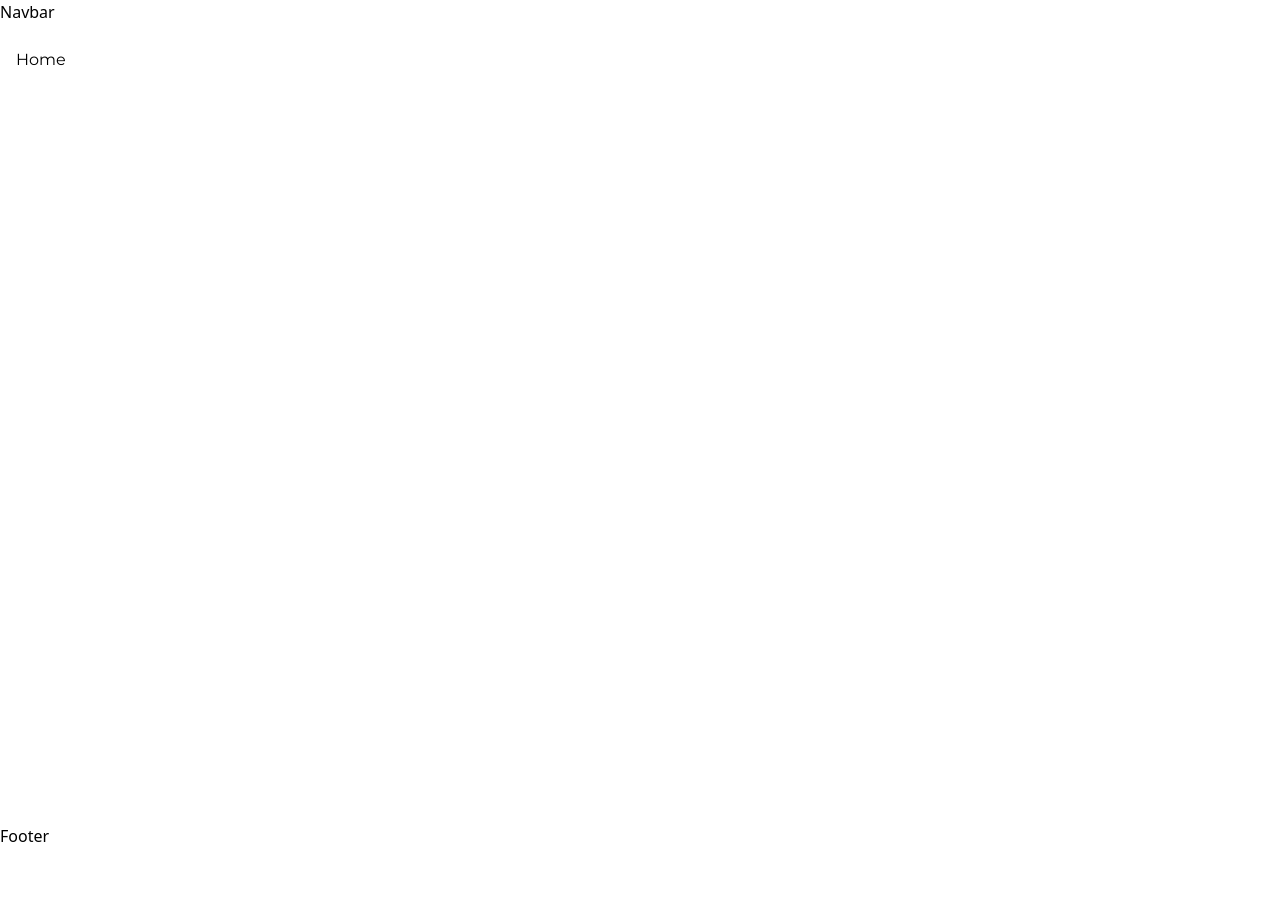
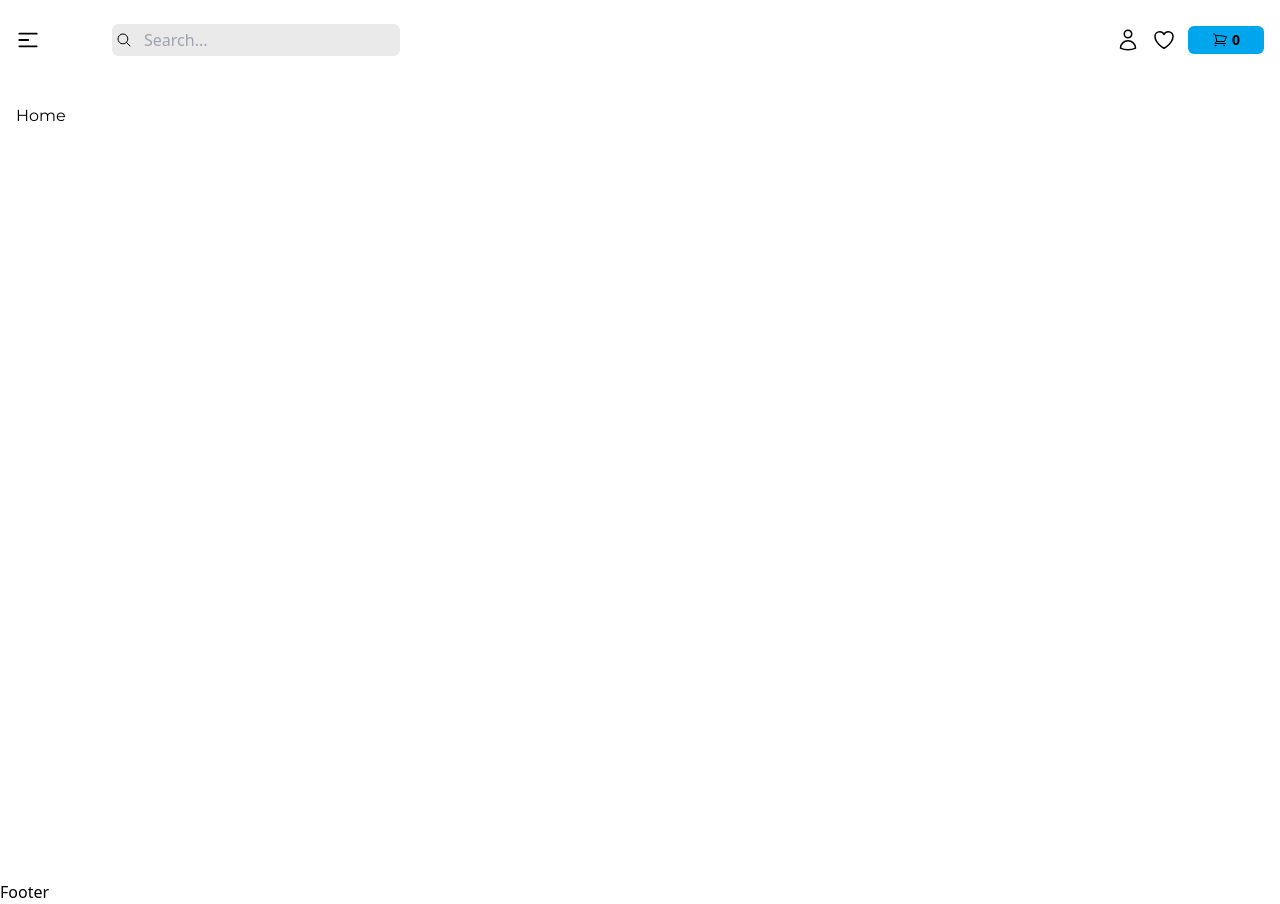
Before and after one commit to adoraa/scn_v1, a React (Vite) app in the folder frontend/: page / in a window 1280 px wide. Before the commit the page ends 848 px from the top, so only its background shows below. Built offline with nearby package versions, Linux system fonts and the light colour scheme.

Commit message:
navigation

```diff
--- a/frontend/package.json
+++ b/frontend/package.json
@@ -14,6 +14,8 @@
   "dependencies": {
     "react": "^18.3.1",
     "react-dom": "^18.3.1",
+    "react-icons": "^5.3.0",
+    "react-redux": "^9.1.2",
     "react-router-dom": "^6.27.0"
   },
   "devDependencies": {
--- a/frontend/src/components/Navbar.jsx
+++ b/frontend/src/components/Navbar.jsx
@@ -1,7 +1,113 @@
-import React from 'react'
+import React, { useState } from "react";
+import { Link } from "react-router-dom";
+import { HiMiniBars3CenterLeft } from "react-icons/hi2";
+import { IoSearchOutline } from "react-icons/io5";
+import { HiOutlineUser } from "react-icons/hi2";
+import { HiOutlineHeart } from "react-icons/hi2";
+import { HiOutlineShoppingCart } from "react-icons/hi2";
+import avatar from "../assets/avatar.png";
+import { useSelector } from "react-redux";
+
+const navigation = [
+  { name: "Dashboard", href: "/dashboard" },
+  { name: "Orders", href: "/orders" },
+  { name: "Cart", href: "/cart" },
+  { name: "Checkout", href: "/checkout" },
+];
 
 export const Navbar = () => {
+  const [isDropdownOpen, setIsDropdownOpen] = useState(false);
+  const cartItems = []
+  // const cartItems = useSelector((state) => state.cart.cartItems);
+  // console.log(cartItems);
+
+  const currentUser = false;
   return (
-    <div>Navbar</div>
-  )
-}
+    <header className="max-w-screen-2xl mx-auto px-4 py-6">
+      <nav className="flex justify-between items-center">
+        {/* left side */}
+        <div className="flex items-center md:gap-16 gap-4">
+          <Link to="/">
+            <HiMiniBars3CenterLeft className="size-6" />
+          </Link>
+
+          {/* search input */}
+          <div className="relative sm:w-72 w-40 space-x-2">
+            <IoSearchOutline className="absolute inline-block left-3 inset-y-2" />
+            <input
+              type="text"
+              placeholder="Search..."
+              className="bg-[#EAEAEA] w-full py-1 md:px-8 px-6 rounded-md
+                  focus:outline-none"
+            />
+          </div>
+        </div>
+        {/* right side */}
+        <div className="relative flex items-center md:space-x-3 space-x-2">
+          <div>
+            {currentUser ? (
+              <>
+                <button onClick={() => setIsDropdownOpen(!isDropdownOpen)}>
+                  <img
+                    src={avatar}
+                    alt="user-profile-image"
+                    className={`size-7 rounded-full ${
+                      currentUser ? "ring-2 ring-blue-500" : ""
+                    }`}
+                  />
+                </button>
+                {/* show dropdown */}
+                {isDropdownOpen && (
+                  <div
+                    className="absolute right-0 mt-2 w-48 bg-white
+                      shadow-lg rounded-md z-40"
+                  >
+                    <ul className="py-2">
+                      {navigation.map((item) => (
+                        <li
+                          key={item.name}
+                          onClick={() => setIsDropdownOpen(false)}
+                        >
+                          <Link
+                            to={item.href}
+                            className="block
+                                px-4 py-2 text-sm hover:bg-gray-100"
+                          >
+                            {item.name}
+                          </Link>
+                        </li>
+                      ))}
+                    </ul>
+                  </div>
+                )}
+              </>
+            ) : (
+              <Link to="/login">
+                <HiOutlineUser className="size-6" />
+              </Link>
+            )}
+          </div>
+
+          <button className="hidden sm:block">
+            <HiOutlineHeart className="size-6" />
+          </button>
+          <Link
+            to="/cart"
+            className="bg-primary p-1 sm:px-6 px-2 flex items-center rounded-md"
+          >
+            <HiOutlineShoppingCart className="" />
+            {cartItems.length > 0 ? (
+              <span className="text-sm font-semibold sm:ml-1">
+                {cartItems.length}
+              </span>
+            ) : (
+              <span className="text-sm font-semibold sm:ml-1">0</span>
+            )}
+          </Link>
+        </div>
+      </nav>
+    </header>
+  );
+};
+
+export default Navbar;
```
Also changed, not shown: frontend/src/assets/avatar.png (added), 1 other file (tests, documents, lock files or other folders).
